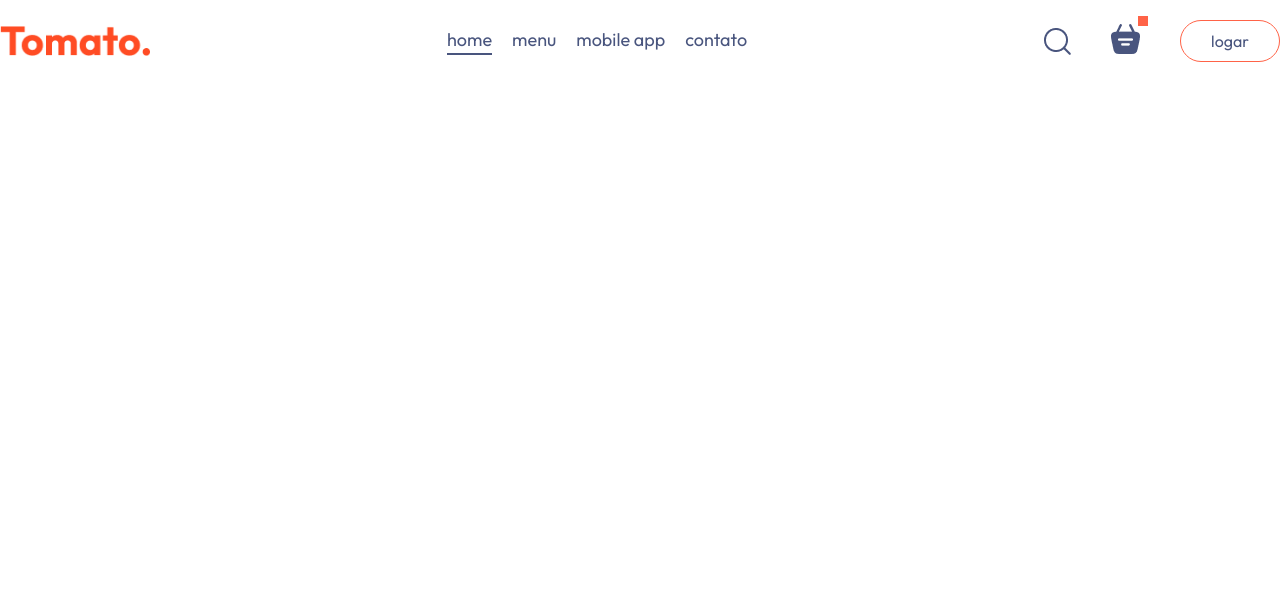
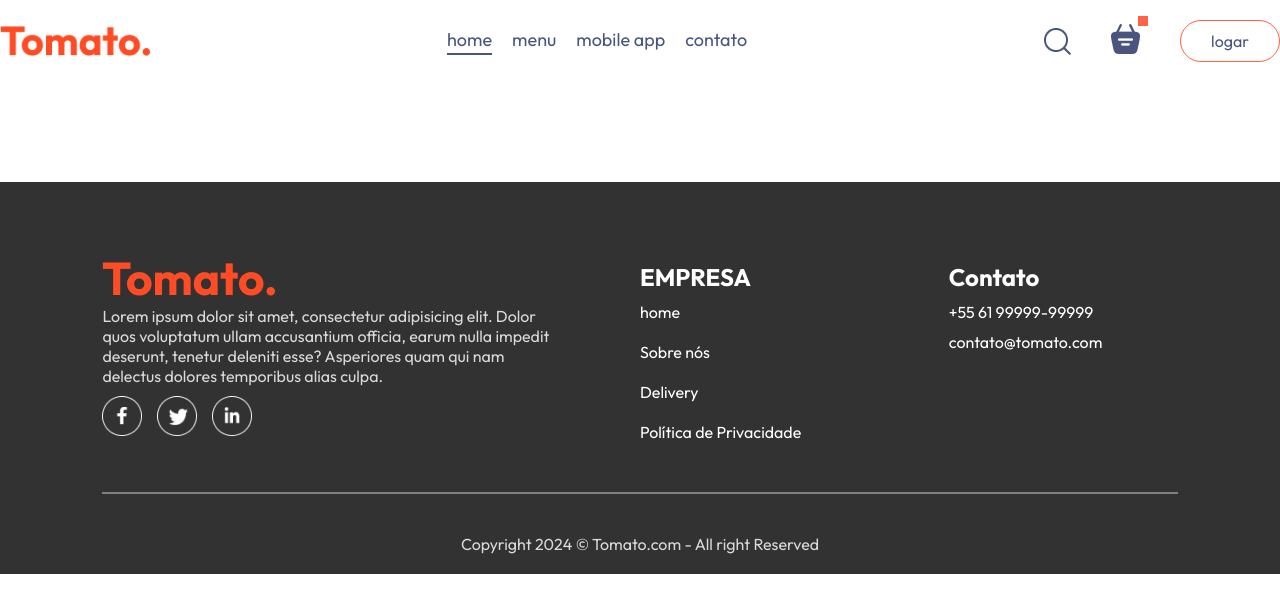
Before and after one commit to GuilhermeSegattoo/Food-Del, a React (Vite) app in the folder frontend/: page /order in a window 1280 px wide. Shown: the top 612 px of the page. Built offline with nearby package versions, Linux system fonts and the light colour scheme.

Commit message:
Adicionei o componente Footer junto com sua estilização

```diff
--- a/frontend/src/App.jsx
+++ b/frontend/src/App.jsx
@@ -3,10 +3,12 @@ import Navbar from "./components/Navbar/Navbar"
 import Home from "./pages/Home/Home"
 import Cart from "./pages/Cart/Cart"
 import PlaceOrder from "./pages/PlaceOrder/PlaceOrder"
+import Footer from "./components/Footer/Footer"
 
 function App() {
   return (
-    <div>
+    <>
+     <div>
       <Navbar/>
       <Routes>
         <Route path="/" element={<Home/>}/>
@@ -14,6 +16,8 @@ function App() {
         <Route path="/order" element={<PlaceOrder/>}/>
       </Routes>
     </div>
+    <Footer/>
+    </>
   )
 }
 
--- /dev/null
+++ b/frontend/src/components/Footer/Footer.css
@@ -0,0 +1,42 @@
+.footer{
+    color: #d9d9d9;
+    background-color: #323232;
+    display: flex;
+    flex-direction: column;
+    align-items: center;
+    gap: 20px;
+    padding: 20px 8vw ;
+    padding-top: 80px;
+    margin-top: 100px;
+}
+.footer-content{
+    width: 100%;
+    display: grid;
+    grid-template-columns: 2fr 1fr 1fr;
+    gap: 80px;
+}
+.footer-content-left, .footer-content-right, .footer-content-center{
+    display: flex;
+    flex-direction: column;
+    align-items: start;
+    gap: 10px;
+}
+.footer-content-left li, .footer-content-right li, .footer-content-center li{
+    list-style: none;
+    margin-bottom: 10px;
+    cursor: pointer;
+}
+.footer-content-right, .footer-content-center{
+    color: white;
+}
+.footer-social-icons img{
+    width: 40px;
+    margin-right: 15px;
+}
+.footer hr{
+    width: 100%;
+    height: 2px;
+    margin: 20px 0;
+    background-color: grey;
+    border: none;
+}
--- /dev/null
+++ b/frontend/src/components/Footer/Footer.jsx
@@ -0,0 +1,39 @@
+import React from "react";
+import './Footer.css';
+import { assets } from "../../assets/assets";
+
+const Footer = () =>{
+    return (
+        <div className="footer" id="footer">
+          <div className="footer-content">
+            <div className="footer-content-left">
+                <img src={assets.logo} alt="" />
+                <p>Lorem ipsum dolor sit amet, consectetur adipisicing elit. Dolor quos voluptatum ullam accusantium officia, earum nulla impedit deserunt, tenetur deleniti esse? Asperiores quam qui nam delectus dolores temporibus alias culpa.</p>
+                <div className="footer-social-icons">
+                    <img src={assets.facebook_icon} alt="" />
+                    <img src={assets.twitter_icon} alt="" />
+                    <img src={assets.linkedin_icon} alt="" />
+                </div>
+            </div>
+            <div className="footer-content-center">
+                <h2>EMPRESA</h2>
+                <li>home</li>
+                <li>Sobre nós</li>
+                <li>Delivery</li>
+                <li>Política de Privacidade</li>
+            </div>
+            <div className="footer-content-right">
+                <h2>Contato</h2>
+                <ul>
+                    <li>+55 61 99999-99999</li>
+                    <li>contato@tomato.com</li>
+                </ul>
+            </div>
+          </div>
+          <hr />
+          <p className="footer-copyright">Copyright 2024 © Tomato.com - All right Reserved</p>
+        </div>
+    )
+}
+
+export default Footer
```
